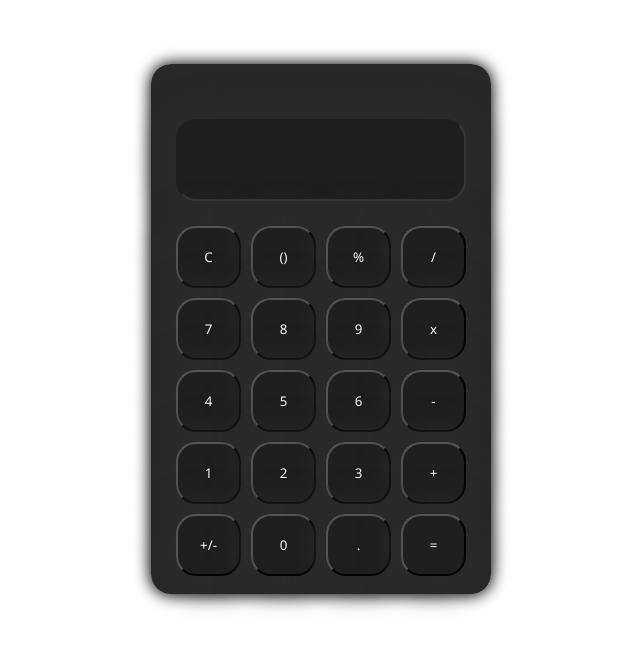
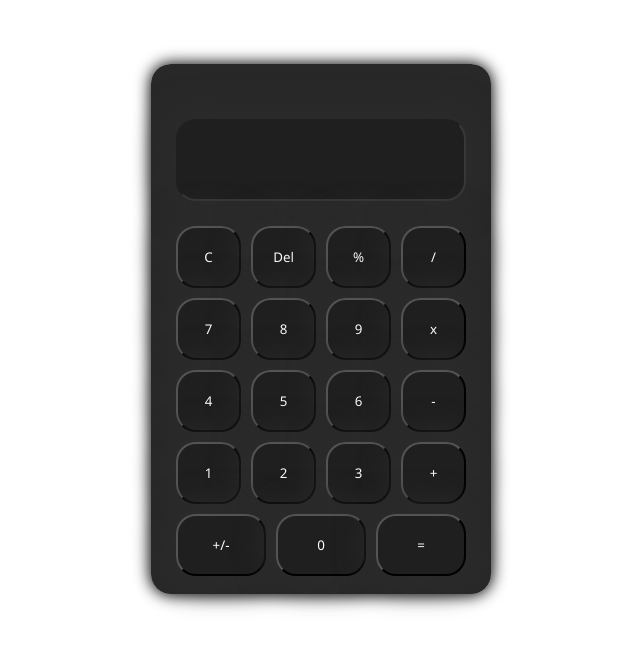
Before and after one commit to Dev-Salem/calculator, a plain HTML site: page index.html in a window 1280 px wide. Shown: the whole page, without its empty margins (319-959 px from the left). Drawn offline with Linux system fonts and the light colour scheme.

Commit message:
Remove decimal support

```diff
--- a/index.html
+++ b/index.html
@@ -9,10 +9,10 @@
 </head>
 <body>
     <div class="calculator-body">
-        <input type="text" id="input">
+        <input type="text" id="input" >
         <div class="actions">
             <button id="clear">C</button>
-            <button id="parenthesis">()</button>
+            <button id="delete">Del</button>
             <button id="module">%</button>
             <button id="divide">/</button>
         </div>
@@ -41,7 +41,6 @@
         <div class="fourth-row">
             <button id="sign">+/-</button>
             <button id="0">0</button>
-            <button id="dot">.</button>
             <button id="equal">=</button>
         </div>
     </div>
```
